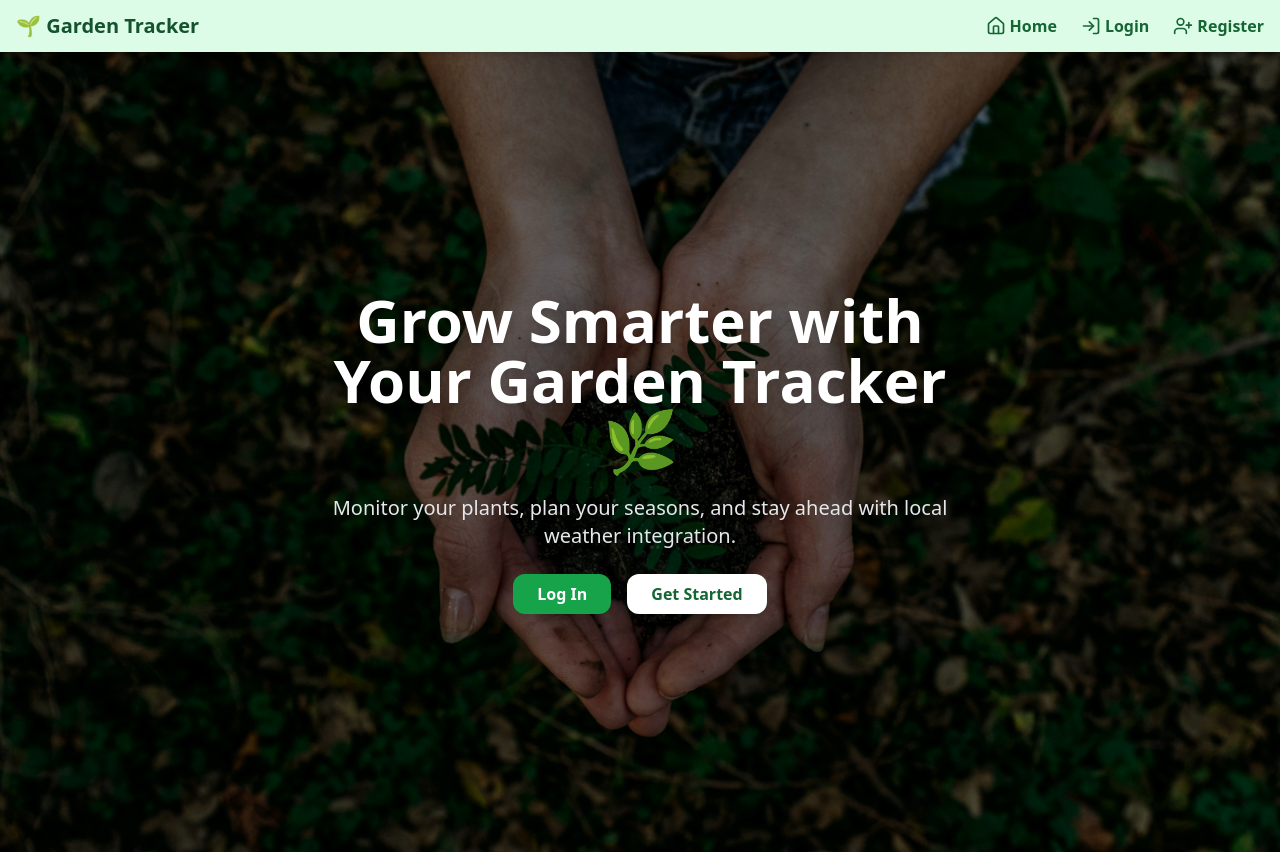
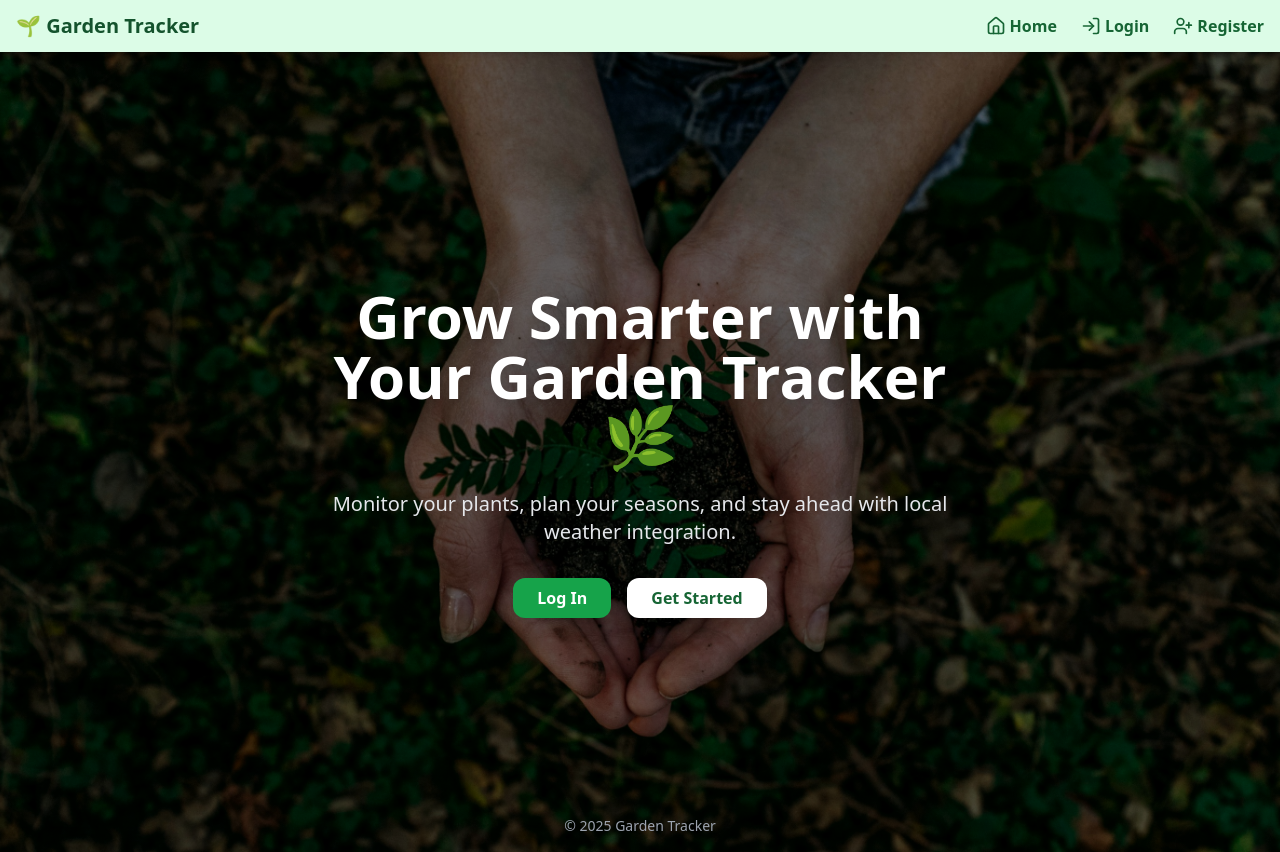
Before and after one commit to daguilar87/Garden-Tracker, a React (Create React App) app: page / in a window 1280 px wide. Built offline with nearby package versions, Linux system fonts and the light colour scheme; some icons are missing.

Commit message:
final touches to home added footer as well ready to deploy

```diff
--- a/src/pages/Home.js
+++ b/src/pages/Home.js
@@ -7,43 +7,51 @@ export default function Home() {
   const [user, setUser] = useState(null);
   const [loadingUser, setLoadingUser] = useState(true);
 
-
   useEffect(() => {
     const token = localStorage.getItem("token");
     const username = localStorage.getItem("username");
-
     if (token && username) {
       setUser({ token, username });
     }
-
     setLoadingUser(false);
   }, []);
 
   return (
     <div
-      className="min-h-screen bg-cover bg-center flex flex-col justify-center items-center text-white px-4"
+      className="relative min-h-screen bg-cover bg-center flex flex-col justify-center items-center text-white px-4"
       style={{
-        backgroundImage: `linear-gradient(rgba(0,0,0,0.5), rgba(0,0,0,0.5)), url('/images/homebg.jpg')`,
-        backgroundColor: "#1a202c",
+        backgroundImage:
+          "linear-gradient(rgba(0,0,0,0.5), rgba(0,0,0,0.5)), url('/images/homebg.jpg')",
       }}
     >
+
       <Helmet>
         <title>Garden Tracker</title>
       </Helmet>
 
-      <motion.div
-        className="text-center max-w-2xl"
-        initial={{ opacity: 0, y: 50 }}
+      <motion.main
+        className="relative z-10 text-center max-w-2xl"
+        initial={{ opacity: 0, y: 40 }}
         animate={{ opacity: 1, y: 0 }}
         transition={{ duration: 1 }}
       >
-        <h1 className="text-5xl sm:text-6xl font-extrabold mb-6 drop-shadow-md">
+        <motion.h1
+          className="text-5xl sm:text-6xl font-extrabold mb-6 drop-shadow-lg"
+          initial={{ opacity: 0, y: -20 }}
+          animate={{ opacity: 1, y: 0 }}
+          transition={{ delay: 0.2, duration: 0.8 }}
+        >
           Grow Smarter with Your Garden Tracker 🌿
-        </h1>
+        </motion.h1>
 
-        <p className="text-lg sm:text-xl text-gray-200 mb-6">
+        <motion.p
+          className="text-lg sm:text-xl text-gray-200 mb-8"
+          initial={{ opacity: 0 }}
+          animate={{ opacity: 1 }}
+          transition={{ delay: 0.4, duration: 0.8 }}
+        >
           Monitor your plants, plan your seasons, and stay ahead with local weather integration.
-        </p>
+        </motion.p>
 
         {loadingUser ? (
           <p className="text-gray-300 animate-pulse text-lg">Checking login status...</p>
@@ -51,6 +59,7 @@ export default function Home() {
           <div className="flex flex-col sm:flex-row gap-4 justify-center items-center">
             <Link to="/login">
               <motion.button
+                whileHover={{ scale: 1.05, y: -2 }}
                 whileTap={{ scale: 0.95 }}
                 className="w-full sm:w-auto bg-green-600 hover:bg-green-700 text-white font-semibold py-2 px-6 rounded-xl shadow-lg transition"
                 aria-label="Log in to your account"
@@ -58,8 +67,10 @@ export default function Home() {
                 Log In
               </motion.button>
             </Link>
+
             <Link to="/register">
               <motion.button
+                whileHover={{ scale: 1.05, y: -2 }}
                 whileTap={{ scale: 0.95 }}
                 className="w-full sm:w-auto bg-white text-green-800 font-semibold py-2 px-6 rounded-xl shadow-lg hover:bg-green-100 transition"
                 aria-label="Create a new account"
@@ -71,16 +82,18 @@ export default function Home() {
         ) : (
           <div className="flex flex-col sm:flex-row gap-4 justify-center items-center">
             <div>
-              <h2 className="text-2xl font-bold text-green-100 mb-2">
+              <motion.h2
+                className="text-2xl font-bold text-green-100 mb-2"
+                initial={{ opacity: 0 }}
+                animate={{ opacity: 1 }}
+                transition={{ delay: 0.2 }}
+              >
                 Welcome back, {user.username}! 🌱
-              </h2>
-{/* <p className="text-sm text-gray-300 italic mb-4">
-  You're in USDA Zone 8b – perfect time to plant tomatoes! 🍅
-</p> */}
-
+              </motion.h2>
             </div>
             <Link to="/dashboard">
               <motion.button
+                whileHover={{ scale: 1.05, y: -2 }}
                 whileTap={{ scale: 0.95 }}
                 className="w-full sm:w-auto bg-white text-green-800 font-semibold py-2 px-6 rounded-xl shadow-lg hover:bg-green-100 transition"
                 aria-label="Go to your dashboard"
@@ -90,7 +103,11 @@ export default function Home() {
             </Link>
           </div>
         )}
-      </motion.div>
+      </motion.main>
+
+<footer className="absolute bottom-4 text-gray-400 text-sm">
+  © {new Date().getFullYear()} Garden Tracker
+</footer>
     </div>
   );
 }
```
